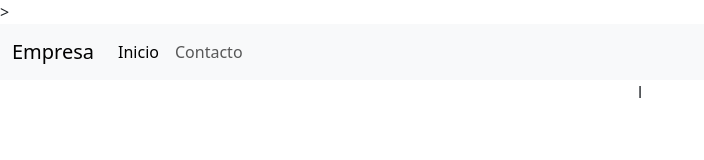
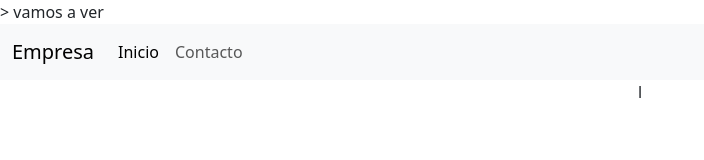
Before and after one commit to karlOctave2002/clase-uno, a plain HTML site: page index.html in a window 1280 px wide. Shown: the whole page, without its empty margins (0-704 px from the left). Drawn offline with nearby package versions, Linux system fonts and the light colour scheme.

Commit message:
Update index.html

```diff
--- a/index.html
+++ b/index.html
@@ -10,7 +10,7 @@
 </head>
 <body>
 
-
+   vamos a ver
     <nav class="navbar navbar-expand-lg bg-body-tertiary">
         <div class="container-fluid">
           <a class="navbar-brand" href="#">Empresa</a>
```
